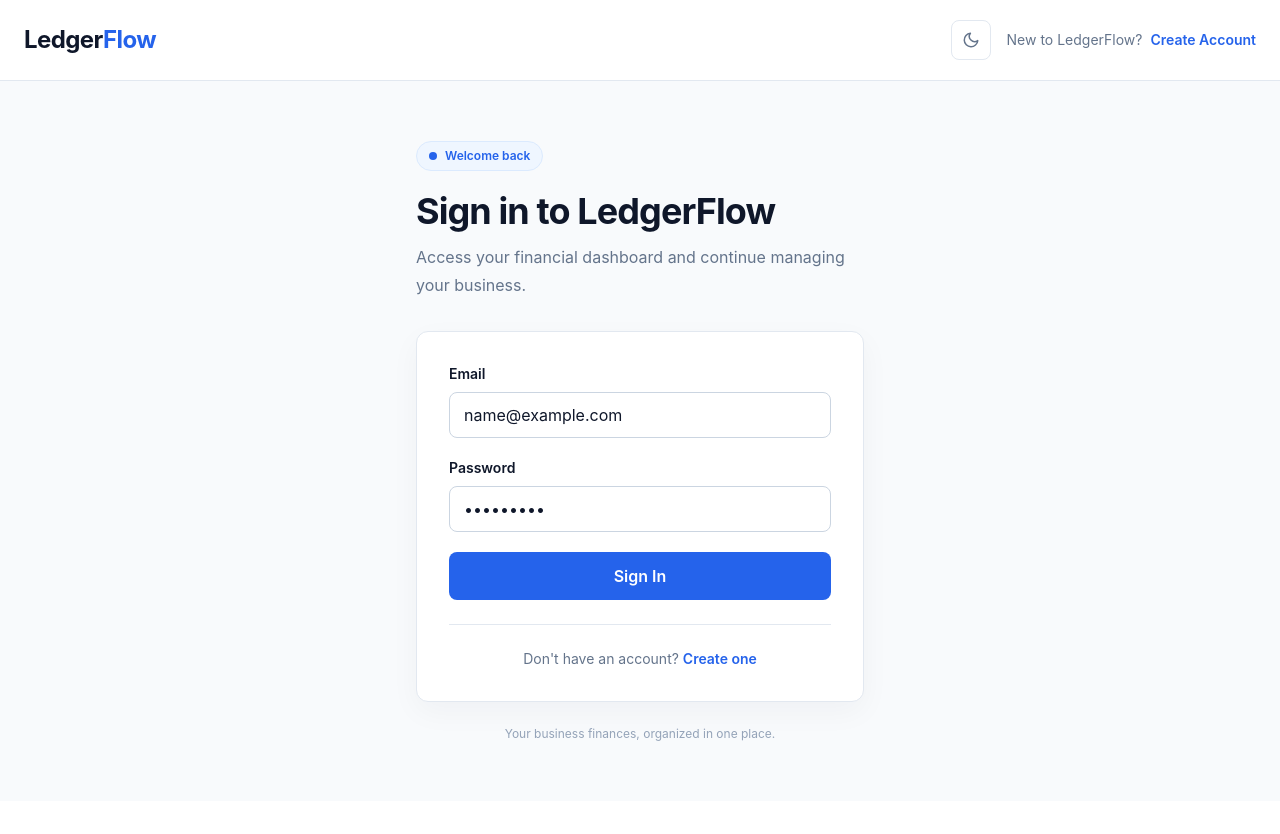
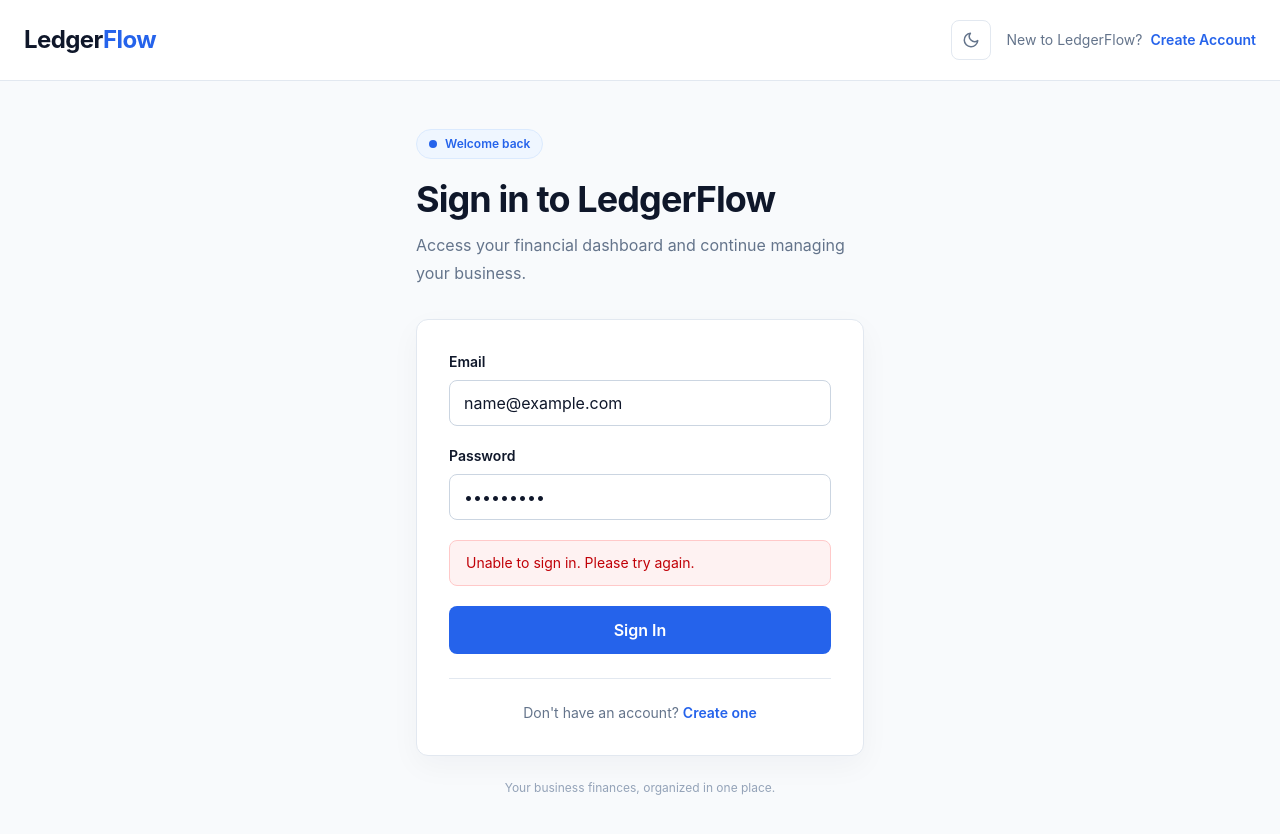
Before and after one commit to AndreRibeiro24/LedgerFlow-Frontend, a React (Vite) app: page /login in a window 1280 px wide. Both pictures are taken after typing "name@example.com", "Sample123" into the empty fields and a click on the button "Sign In". Shown: the top 834 px of the page. Before the commit the page ends 801 px from the top, so only its background shows below. Built offline with nearby package versions, Linux system fonts and the light colour scheme; no server answers.

Commit message:
fix: show login error feedback

```diff
--- a/src/context/AuthContext.jsx
+++ b/src/context/AuthContext.jsx
@@ -34,6 +34,7 @@ export default function AuthProvider({ children }) {
   const [loading, setLoading] =
     useState(false);
 
+
   const login = async (body) => {
   try {
     setLoading(true);
@@ -61,16 +62,33 @@ export default function AuthProvider({ children }) {
       navigate("/dashboard", {
         replace: true,
       });
+
+      return {
+        success: true,
+      };
     }
+
+    return {
+      success: false,
+      message: "Unable to sign in.",
+    };
   } catch (error) {
     console.error(
       "Login error:",
       error.response || error
     );
+
+    return {
+      success: false,
+      message:
+        error.response?.data?.message ||
+        "Unable to sign in. Please try again.",
+    };
   } finally {
     setLoading(false);
   }
 };
+
 
 const register = async (body) => {
   try {
--- a/src/pages/Login.jsx
+++ b/src/pages/Login.jsx
@@ -14,17 +14,32 @@ export default function Login() {
     password: "",
   });
 
+  const [loginError, setLoginError] = useState("");
+
   const handleChange = (event) => {
     setFormData({
       ...formData,
       [event.target.name]: event.target.value,
     });
+
+    if (loginError) {
+      setLoginError("");
+    }
   };
 
   const handleSubmit = async (event) => {
     event.preventDefault();
 
-    await login(formData);
+    setLoginError("");
+
+    const result = await login(formData);
+
+    if (!result?.success) {
+      setLoginError(
+        result?.message ||
+          "Unable to sign in. Please try again."
+      );
+    }
   };
 
   return (
@@ -156,6 +171,16 @@ export default function Login() {
                 />
               </div>
 
+              {/* Login Error */}
+              {loginError && (
+                <div
+                  role="alert"
+                  className="rounded-lg border border-red-200 bg-red-50 px-4 py-3 text-sm text-red-700 dark:border-red-900/60 dark:bg-red-950/30 dark:text-red-300"
+                >
+                  {loginError}
+                </div>
+              )}
+
               {/* Submit */}
               <button
                 type="submit"
```
Lines whose indentation alone changed are shown as unchanged.
